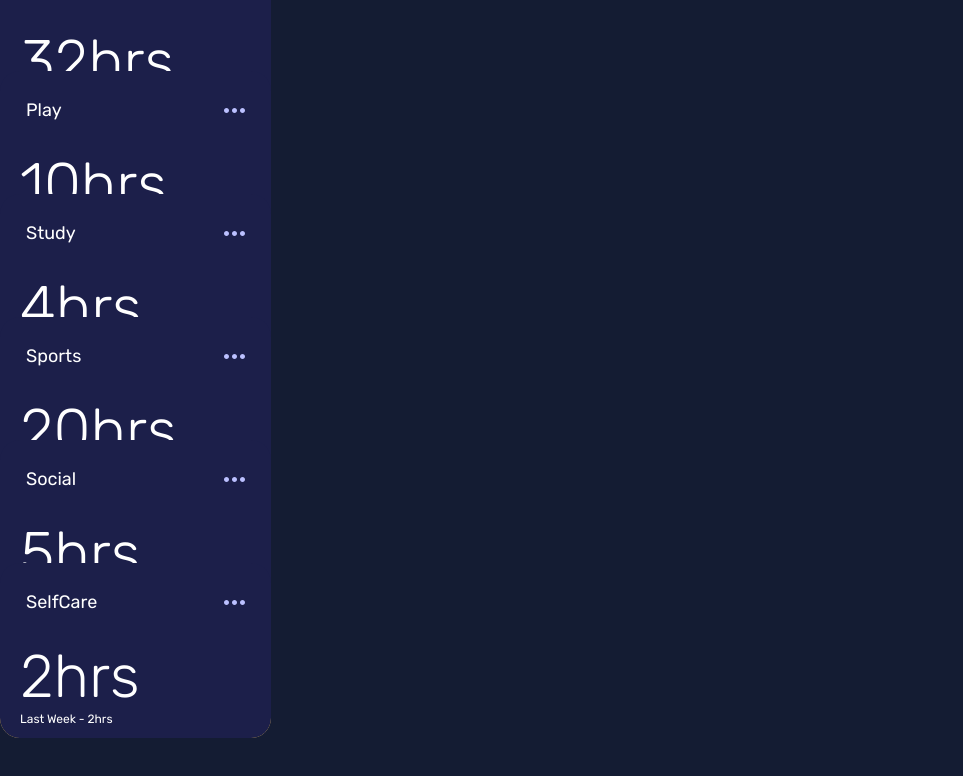
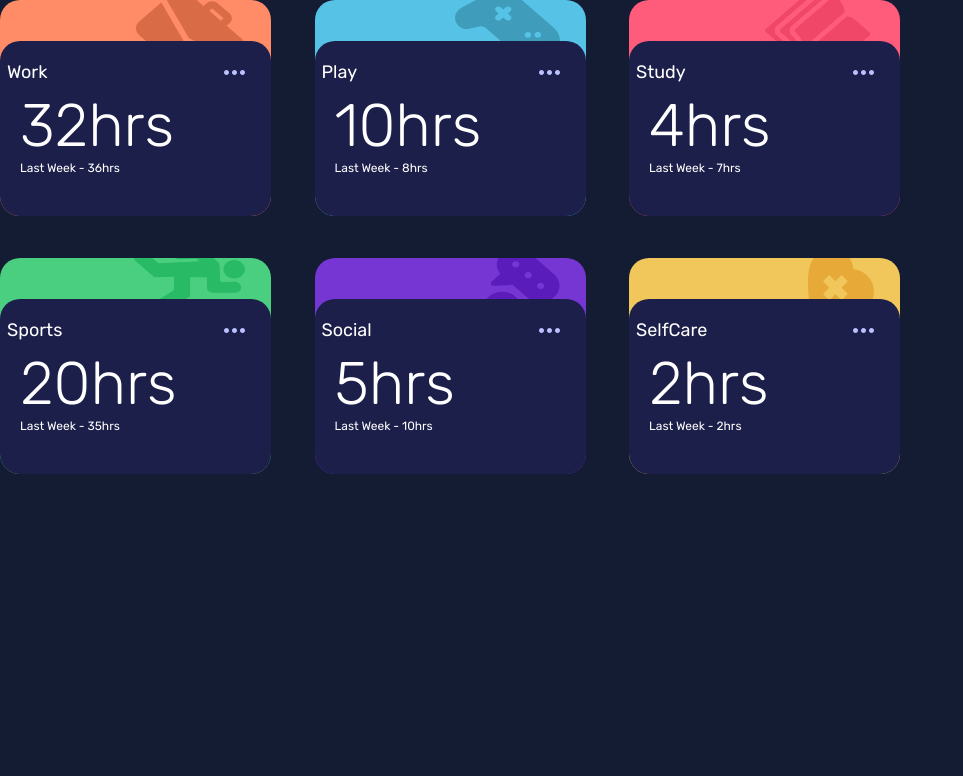
Before and after one commit to evilyn-cordeiro/basicagendareact-web, a React (Create React App) app: page / in a window 1280 px wide. Shown: the top 776 px of the page, without its empty margins (0-963 px from the left). Built offline with nearby package versions, Linux system fonts and the light colour scheme.

Commit message:
17 de Janeiro de 2022

```diff
--- a/src/App.js
+++ b/src/App.js
@@ -1,10 +1,12 @@
 import React from 'react';
-import { StylePlay, StyleSelfCare, StyleSocial, StyleSports, StyleStudy, StyleWork } from './styles';
+import { StylePlay, StyleSelfCare, StyleSocial, StyleSports, StyleStudy, StyleWork, Container, Row,} from './styles';
 import IconSelfCare, { IconElipse, IconPlay, IconSocial, IconSports, IconStudy, IconWork } from './components/icon';
+import { StyledCard } from './components/card/styles';
 
 export default function App() {
   return (
-    <div>
+    <Container>
+      <Row>
       <StyleWork
         icon={<IconWork />}
         title=" Work"
@@ -41,6 +43,7 @@ export default function App() {
         hours="2hrs"
         subtitle="Last Week - 2hrs"
       />
-    </div>
+      </Row>
+    </Container>
   );
-}
+  }
--- a/src/components/card/styles.js
+++ b/src/components/card/styles.js
@@ -7,13 +7,14 @@ import styled from 'styled-components';
  */
 export const StyledTop = styled.div`
   width: 271px;
-  height: 123px;
+  height: 216px;
   display: flex;
-  align-items: end;
+  align-items:end;
   background-color:hsl(43, 84%, 65%);
   border-radius:20px;
   font-size: 20px;
   position: relative;
+  overflow:hidden;
 `;
 
 export const IconContainer = styled.div`
@@ -23,10 +24,10 @@ export const IconContainer = styled.div`
 `;
 
 export const StyledCard = styled.div`
-  width:  272px;
+  width:  280px;
   height: 175px;
   background-color: hsl(235, 46%, 20%);
-  border-radius:20px;
+  border-radius: 20px 20px 0 0;
   z-index: 2;
 `;
 
@@ -39,7 +40,7 @@ export const StyledCard = styled.div`
  * @StyledCard que recebe o título e o ícone.
  */
 export const Top = styled.div`
-  padding:28px 26px;
+  padding: 20px 26px 7px 7px;
   display: flex;
   align-items: center;
   justify-content:space-between;
--- a/src/index.css
+++ b/src/index.css
@@ -4,7 +4,6 @@
 margin: 0;
 padding:0;
 box-sizing: border-box;
-
 }
 
 body {
@@ -12,7 +11,6 @@ body {
     font-family: 'Rubik', sans-serif;
     color:white;
     background-color: hsla(226, 43%, 14%, 1);
-
   }
 
 code {
--- a/src/styles.js
+++ b/src/styles.js
@@ -1,5 +1,11 @@
 import styled from "styled-components";
 import CardApp from './components/card';
+
+export const Container = styled.div`
+  display:flex;
+  flex-wrap:wrap;
+  align-content:space-between;
+`;
 
 export const StylePlay = styled(CardApp)`
   background-color: hsla(195, 74%, 62%, 1);
@@ -10,7 +16,8 @@ export const StyleWork = styled(CardApp)`
 `;
 
 export const StyleSports = styled(CardApp)`
-  background-color:
+  background-color: hsla(145, 58%, 55%, 1);
+
 `;
 
 export const StyleStudy = styled(CardApp)`
@@ -24,3 +31,12 @@ background-color:hsla(264, 64%, 52%, 1);
 export const StyleSelfCare = styled(CardApp)`
 background-color: hsla(43, 84%, 65%, 1);
 `;
+
+export const Row = styled.div`
+    width:900px;
+    height: 474px;
+    display:flex;
+    flex-wrap:wrap;
+    justify-content:space-between;
+    align-content:space-between;
+`
```
